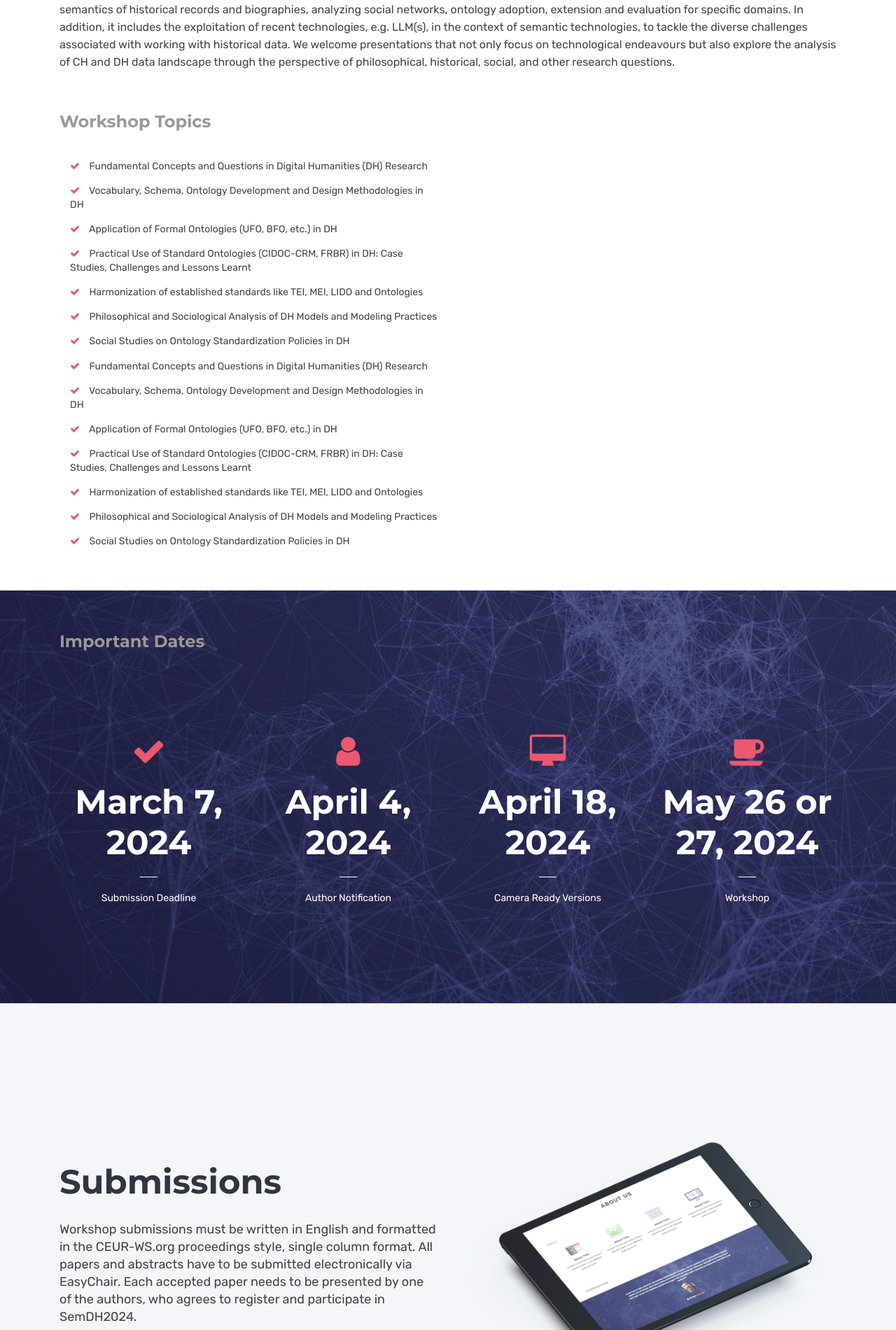
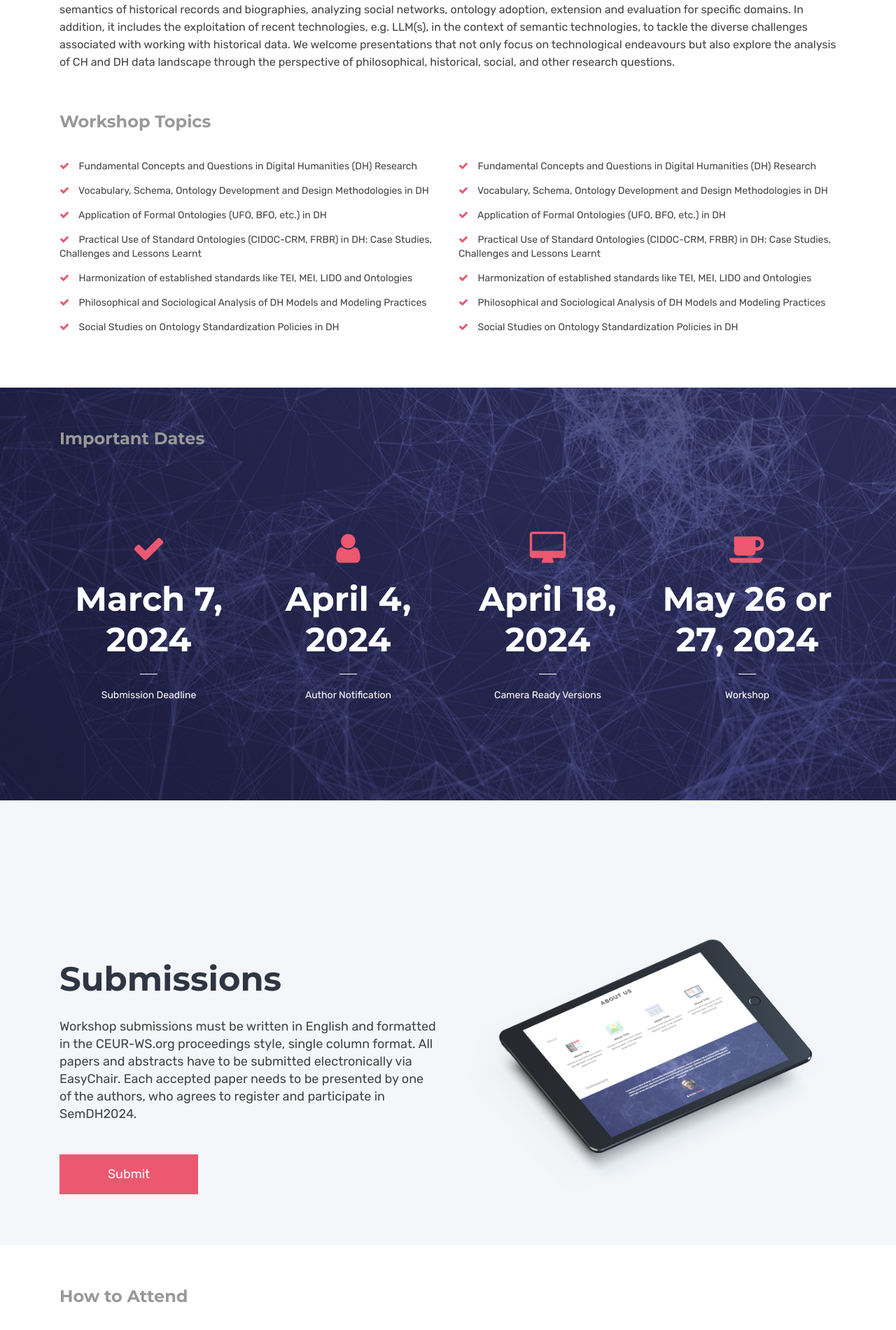
Before and after one commit to SemDH/semdh.github.io, a Jekyll site: the page built from index.html, in a window 1280 px wide. Shown: the part 770-2671 px from the top of the page at 70% size. Built offline with Jekyll 4.4.1, drawn with Linux system fonts in a browser that asks for light colours; some of the changed text lies outside the part shown.

Commit message:
topic column

```diff
--- a/index.html
+++ b/index.html
@@ -82,7 +82,8 @@
 
             <div class="container">
         <h4 class="sub-title space-left">Workshop Topics</h4>
-        <div class="col-xs-12 col-sm-6">
+        <div class="row">
+        <div class="col-xs-12 col-sm-6 col-md-6">
          <ul class="list-style check-list pl-0">
                   <li>
                     <i class="fa fa-check light-green" aria-hidden="true"></i> Fundamental Concepts and Questions in Digital Humanities (DH) Research
@@ -109,7 +110,7 @@
                   </li>
                 </ul>
               </div>
-        <div class="col-xs-12 col-sm-6">
+        <div class="col-xs-12 col-sm-6 col-md-6">
          <ul class="list-style check-list pl-0">
                   <li>
                     <i class="fa fa-check light-green" aria-hidden="true"></i> Fundamental Concepts and Questions in Digital Humanities (DH) Research
@@ -136,6 +137,7 @@
                   </li>
                 </ul>
               </div>
+            </div>
 
       </div>
 
@@ -209,7 +211,7 @@
 
       <div id="features" class="container">
             <h4 id="attend" class="sub-title space-left">How to Attend</h4>
-            <p class="lead">SemDH is an in-person workshop co-located with the 21st Extended Semantic Web Conference in Hersonissos, Greece. ESWC is a major venue for discussing the latest scientific results and technology innovations around semantic technologies. Building on its past success, ESWC is seeking to broaden its focus to span other relevant related research areas in which Web semantics plays an important role. All workshop participants must register for ESWC to attend. </p>
+            <p class="lead">SemDH is an in-person workshop co-located with the 21st Extended Semantic Web Conference in Hersonissos, Greece. ESWC is a major venue for discussing the latest scientific results and technology innovations around semantic technologies. Building on its past success, ESWC is seeking to broaden its focus to span other relevant related research areas in which Web semantics plays an important role. All workshop participants must register at ESWC to attend. </p>
             <a href="https://2024.eswc-conferences.org/" class="page-scroll btn btn-lg btn-default-filled">ESWC Webpage</a>
       <div class="mb-60"></div>
       </div>
```
